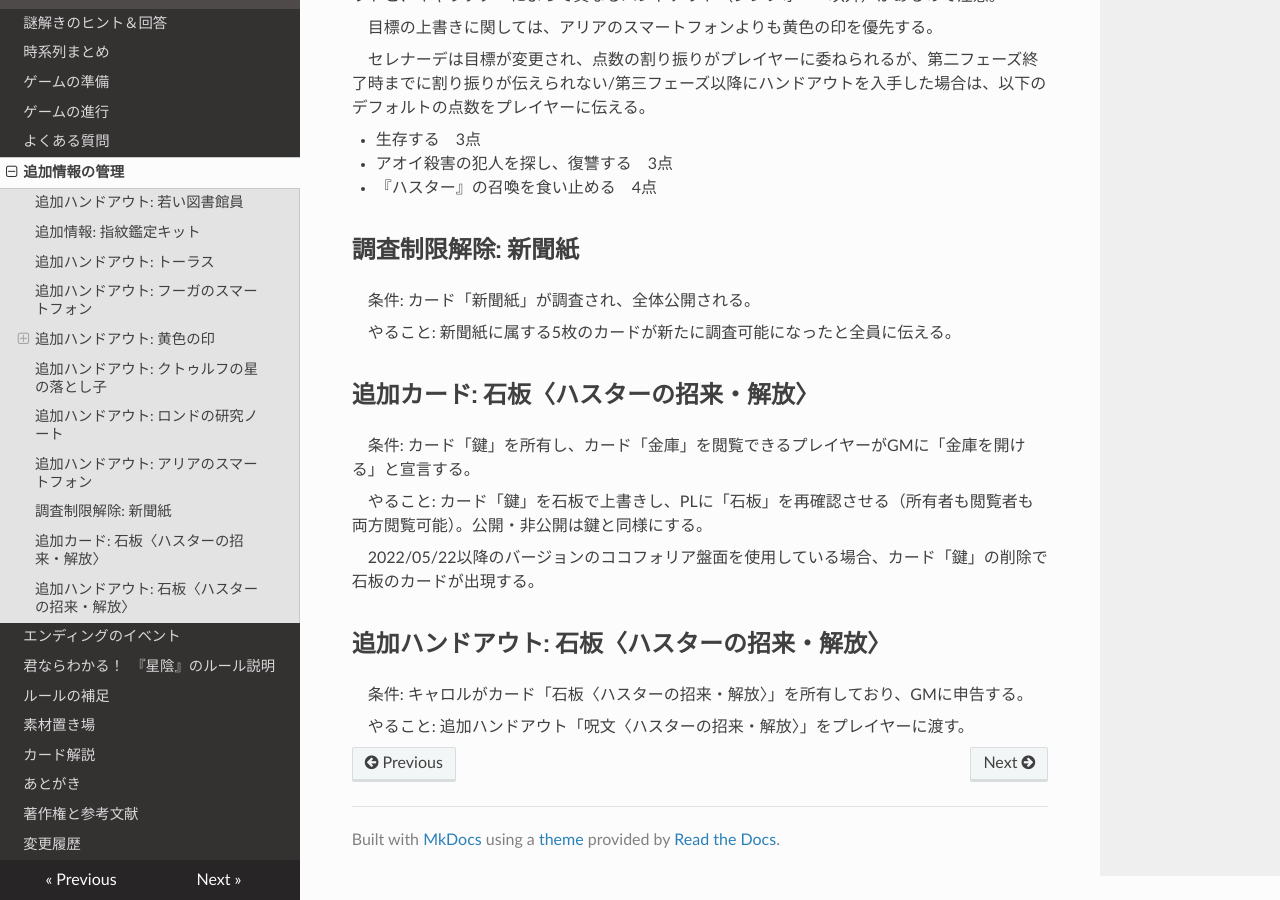
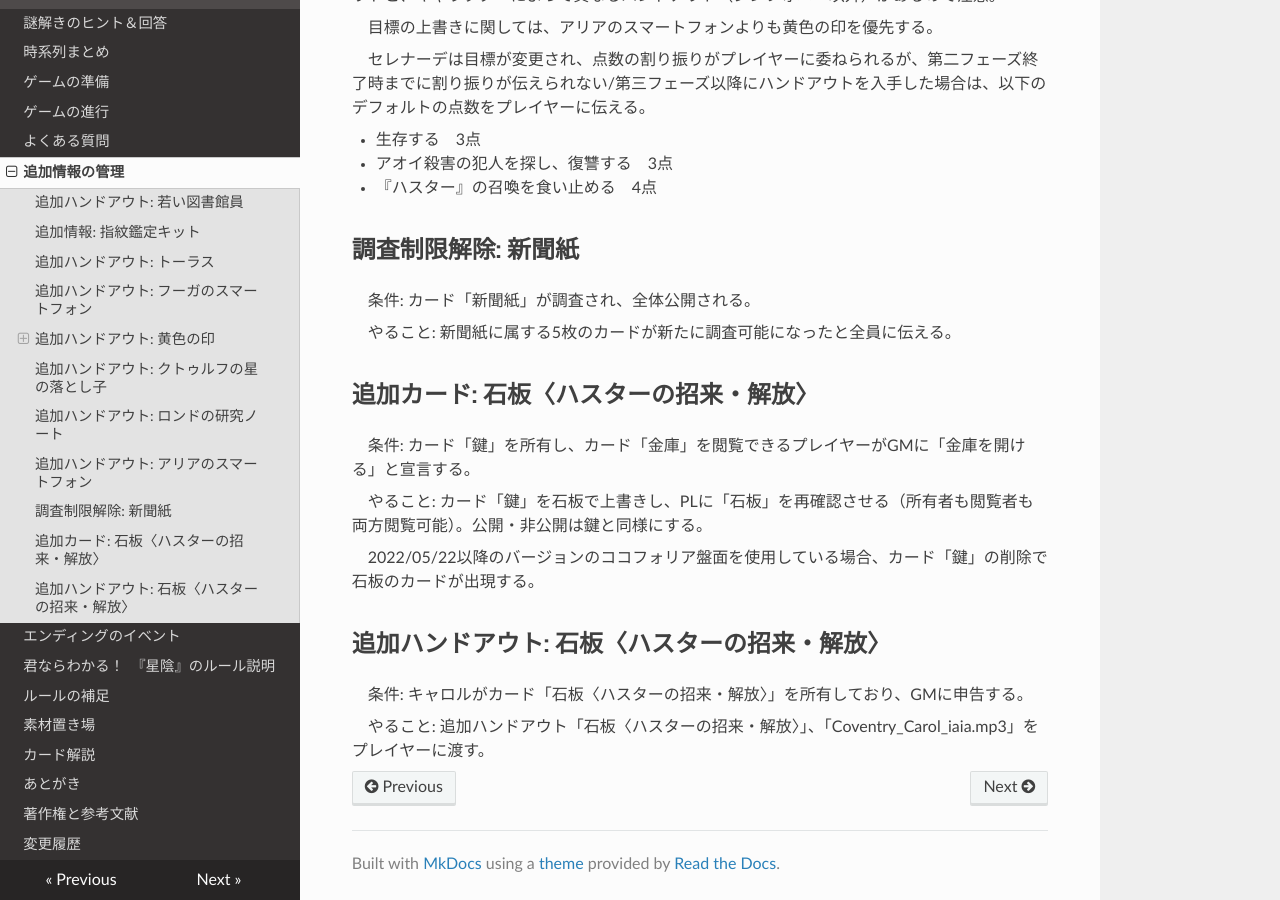
Before and after one commit to KTakahiro1729/Hoshikage, an MkDocs documentation site: the page built from docs/AdditionalInfos.md, in a window 1280 px wide and 900 px high, scrolled down 3495 px. Built offline with MkDocs 1.6.1, drawn with Linux system fonts in a browser that asks for light colours; nearby versions of some CDN libraries.

Commit message:
add melody to hastus's summon

```diff
--- a/docs/AdditionalInfos.md
+++ b/docs/AdditionalInfos.md
@@ -107,4 +107,4 @@
 ## 追加ハンドアウト: 石板〈ハスターの招来・解放〉
 条件: キャロルがカード「石板〈ハスターの招来・解放〉」を所有しており、GMに申告する。
 
-やること: 追加ハンドアウト「呪文〈ハスターの招来・解放〉」をプレイヤーに渡す。
+やること: 追加ハンドアウト「石板〈ハスターの招来・解放〉」、「Coventry_Carol_iaia.mp3」をプレイヤーに渡す。
```
Also changed, not shown: docs/Resources.md (+1 -0 lines), 1 other file.
